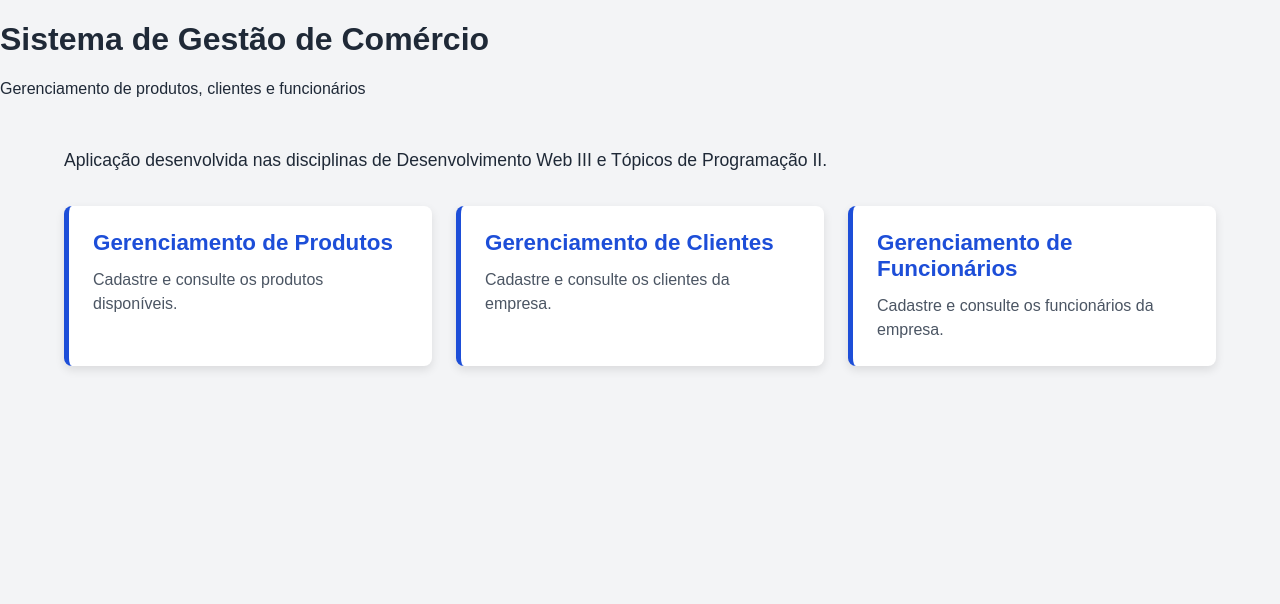
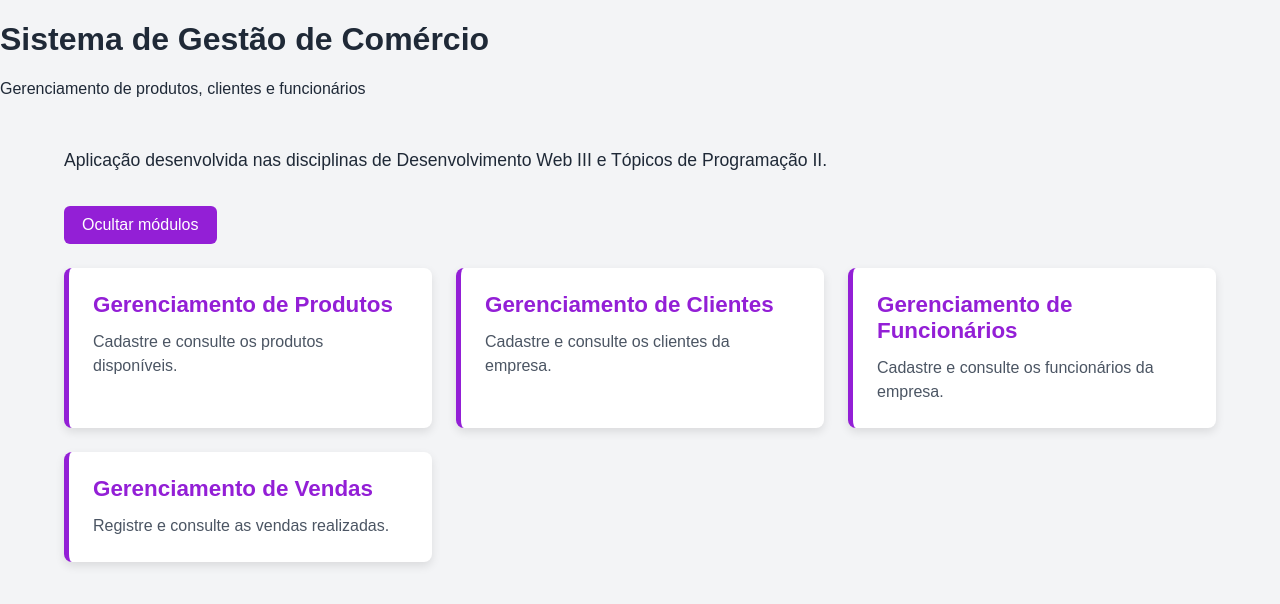
Before and after one commit to dianabriansouza/desenvolvimento-web-III-front, a React (Vite) app: page / in a window 1280 px wide. Shown: the top 604 px of the page. Built offline with nearby package versions, Linux system fonts and the light colour scheme.

Commit message:
Implementa listas e estados na aplicação React

```diff
--- a/src/App.css
+++ b/src/App.css
@@ -8,25 +8,21 @@
 
 .cabecalho {
 
-  background-color: #1d4ed8;
+  background-color: #931fd6;
 
   color: #ffffff;
 
 }
 
-
-
 .cabecalho-conteudo {
 
   max-width: 1200px;
 
-  margin: 0 auto;
+  margin: auto;
 
   padding: 32px 24px;
 
 }
-
-
 
 .cabecalho h1 {
 
@@ -36,8 +32,6 @@
 
 }
 
-
-
 .cabecalho p {
 
   margin: 0;
@@ -45,7 +39,6 @@
   font-size: 1.1rem;
 
 }
-
 
 
 .conteudo-principal {
@@ -58,8 +51,6 @@
 
 }
 
-
-
 .introducao {
 
   margin: 0 0 32px;
@@ -70,8 +61,19 @@
 
 }
 
-
-
+.botao-alternar {
+ margin: 0 0 24px;
+ padding: 10px 18px;
+ background-color: #931fd6 ;
+ color: #ffffff;
+ border: none;
+ border-radius: 6px;
+ font-size: 1rem;
+ cursor: pointer;
+}
+.botao-alternar:hover {
+ background-color:#931fd6;
+}
 .modulos {
 
   display: grid;
@@ -82,15 +84,13 @@
 
 }
 
-
-
 .card-modulo {
 
   padding: 24px;
 
   background-color: #ffffff;
 
-  border-left: 5px solid #1d4ed8;
+  border-left: 5px solid #931fd6;
 
   border-radius: 8px;
 
@@ -115,12 +115,11 @@
 }
 
 
-
 .card-modulo h2 {
 
   margin: 0 0 12px;
 
-  color: #1d4ed8;
+  color: #931fd6;
 
   font-size: 1.4rem;
 
--- a/src/App.jsx
+++ b/src/App.jsx
@@ -1,3 +1,5 @@
+import { useState } from 'react'
+
 import './App.css'
 
 import Cabecalho from './components/Cabecalho'
@@ -5,16 +7,61 @@ import Cabecalho from './components/Cabecalho'
 import CardModulo from './components/CardModulo'
 
 
+function App() {
+  const [mostrarModulos, setMostrarModulos] = useState(true)
 
-function App() {
+  const modulos = [
+    {
+      id: 1,
+      titulo: 'Gerenciamento de Produtos',
+      descricao: 'Cadastre e consulte os produtos disponíveis.',
+    },
+    {
+      id: 2,
+      titulo: 'Gerenciamento de Clientes',
+      descricao: 'Cadastre e consulte os clientes da empresa.',
+    },
+    {
+      id: 3,
+      titulo: 'Gerenciamento de Funcionários',
+      descricao: 'Cadastre e consulte os funcionários da empresa.',
+    },
+    {
+      id: 4,
+      titulo: 'Gerenciamento de Vendas',
+      descricao: 'Registre e consulte as vendas realizadas.',
+    },
 
-  return (
+  ]
+    /**const [modulos, setModulos] = useState([
+      {
+        id: 1,
+        titulo: 'Gerenciamento de Produtos',
+        descricao: 'Cadastre e consulte os produtos disponíveis.',
+      },
+      {
+        id: 2,
+        titulo: 'Gerenciamento de Clientes',
+        descricao: 'Cadastre e consulte os clientes da empresa.',
+      },
+      {
+        id: 3,
+        titulo: 'Gerenciamento de Funcionários',
+        descricao: 'Cadastre e consulte os funcionários da empresa.',
+      },
+      {
+        id: 4,
+        titulo: 'Gerenciamento de Vendas',
+        descricao: 'Registre e consulte as vendas realizadas.',
+      },
+    ])
+**/
+ return (
+
 
     <div className="aplicacao">
 
       <Cabecalho />
-
-
 
       <main className="conteudo-principal">
 
@@ -25,40 +72,26 @@ function App() {
           Tópicos de Programação II.
 
         </p>
+      <button
+          type="button"
+          className="botao-alternar"
+          onClick={() => setMostrarModulos(!mostrarModulos)}
+        >
+         {mostrarModulos ? 'Ocultar módulos' : 'Exibir módulos'}
+        </button>
 
+      {mostrarModulos && (
+        <section className="modulos">
+          {modulos.map((modulo) => (
+            <CardModulo
+              key={modulo.id}
+              titulo={modulo.titulo}
+              descricao={modulo.descricao}
+            />
+          ))}
+        </section>
+      )}
 
-
-        <section className="modulos">
-
-          <CardModulo
-
-            titulo="Gerenciamento de Produtos"
-
-            descricao="Cadastre e consulte os produtos disponíveis."
-
-          />
-
-
-
-          <CardModulo
-
-            titulo="Gerenciamento de Clientes"
-
-            descricao="Cadastre e consulte os clientes da empresa."
-
-          />
-
-
-
-        <CardModulo
-
-          titulo="Gerenciamento de Funcionários"
-
-          descricao="Cadastre e consulte os funcionários da empresa."
-
-          />
-
-        </section>
 
       </main>
 
```
Also changed, not shown: 1 other file (tests, documents, lock files or other folders).
